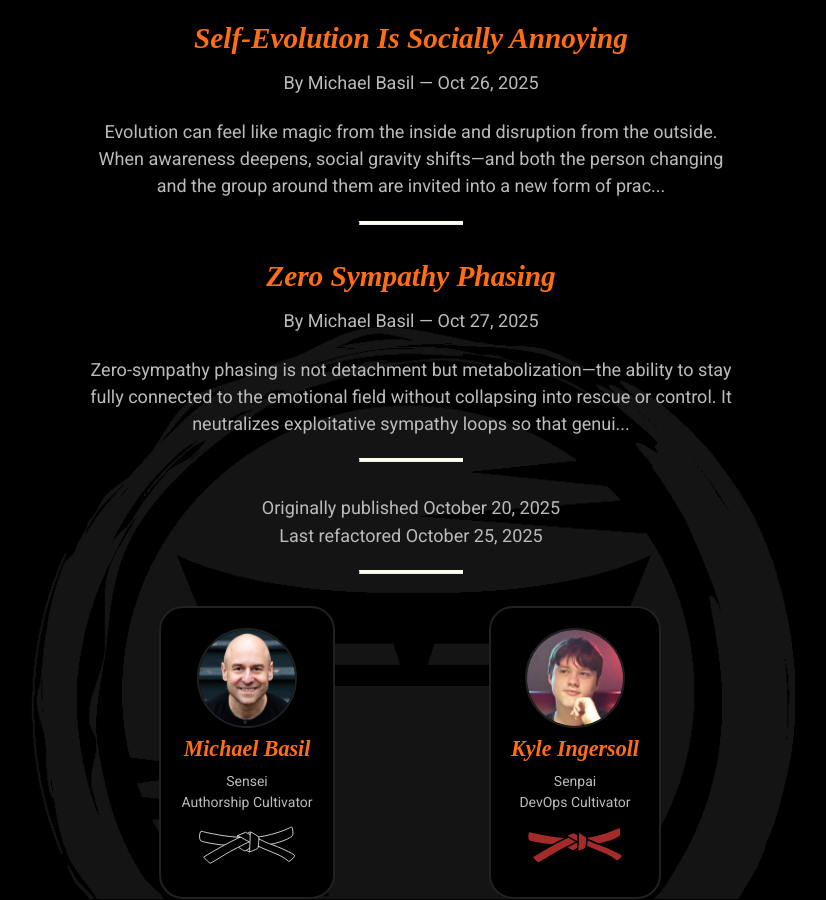
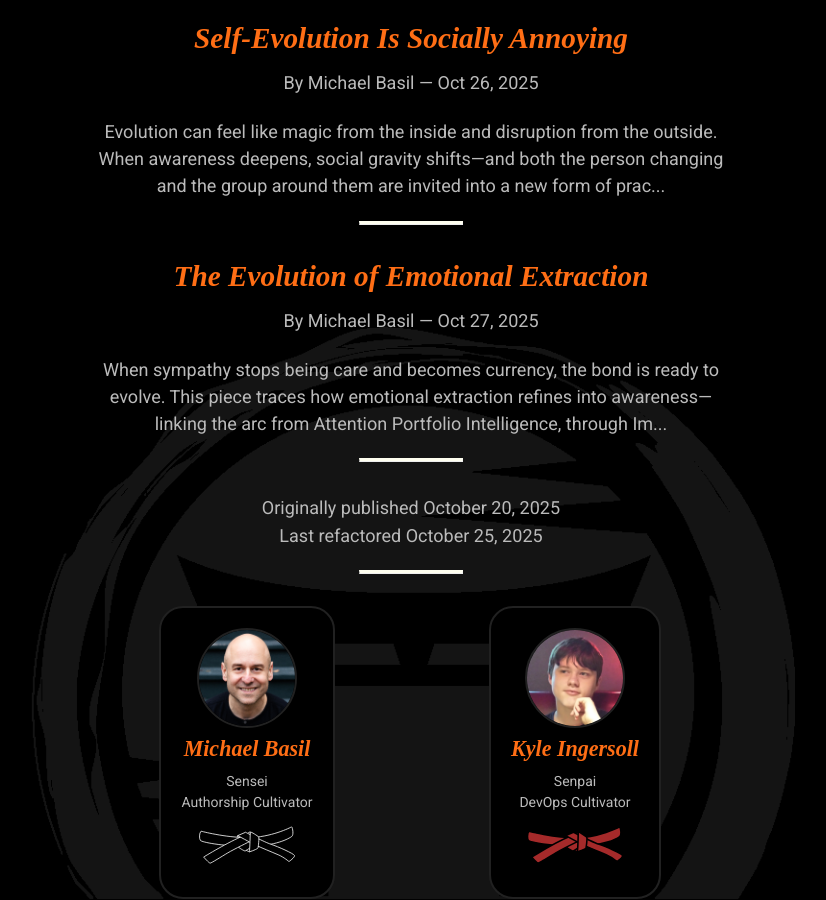
Before and after one commit to mindset-dojo/mindset-dojo.github.io, a Jekyll site: the page built from _forms/circle.md, in a window 1280 px wide and 900 px high, scrolled down 1809 px. Shown: the whole window, without its empty margins (229-1055 px from the left). Built offline with Jekyll 4.4.1, drawn with Linux system fonts in a browser that asks for light colours; some web fonts are replaced; some of the changed lines change nothing that is shown.

Commit message:
feat: evolution of emotional extraction article

```diff
--- a/_data/sections/program.yaml
+++ b/_data/sections/program.yaml
@@ -160,12 +160,8 @@
           flows:
             - label: "The Hand-Sword and the Shadow - Using Force for Peace"
               url: /insights/force-for-peace/
-            - label: Attention Portfolio Intelligence
-              url: /insights/attention-portfolio-intelligence
-            - label: "Immunity from Emotional Exploitation"
-              url: /insights/immunity-from-emotional-exploitation/
-            - label: "Zero Sympathy Phasing"
-              url: /insights/zero-sympathy-phasing/
+            - label: The Evolution of Emotional Extraction
+              url: /insights/evolution-of-emotional-extraction/
             - label: 30 minute Zazen with Chosei Zen Virtual Dojo
               url: https://www.choseizen.org/virtual-dojo
             - label: Cultivating a Threshold-Based Authorship Network
--- /dev/null
+++ b/_insights/2025-10-27-evolution-of-emotional-extraction.md
@@ -0,0 +1,46 @@
+---
+layout: insight
+title: The Evolution of Emotional Extraction
+title_mark: Evolution
+published_date: 2025-10-27
+refactored_date: 2025-10-27
+authors:
+  - michael-basil
+forms:
+  - dojo
+  - circle
+  - mat
+  - three-question-reflection
+  - integration-under-fire
+principles:
+  - relax
+  - center
+  - meet
+  - resonate
+excerpt: |
+  When sympathy stops being care and becomes currency, the bond is ready to evolve.
+  This piece traces how emotional extraction refines into awareness—linking the arc from
+  Attention Portfolio Intelligence, through Immunity from Emotional Exploitation,
+  Self-Evolution Is Socially Annoying, and Zero-Sympathy Phasing.
+  The extraction ends; the evolution begins.
+---
+
+Every unhealthy bond begins as an attempt to connect. At first, we invest attention the way we might invest money—hoping for resonance, return, or recognition. We don’t yet realize that our [attention portfolio](../attention-portfolio-intelligence/) determines not just what we notice, but what grows in us. When that portfolio tilts too far toward rescue, repair, or reassurance, we become vulnerable to emotional inflation—a story that feeds by consuming.
+
+At that point, what once felt like love begins to feel like labor. The emotion turns into economy. Attention becomes currency. And the self feels traded rather than met.
+
+Eventually, the body senses what the mind resists: extraction. That’s when the deeper immune system activates—[immunity from emotional exploitation](../immunity-from-emotional-exploitation/) isn’t coldness; it’s cellular wisdom saying, “enough.” We stop paying in sympathy. We cut the current that fuels the old exchange.
+
+But the end of extraction is not the end of the pattern—it’s the beginning of its evolution. When the current ceases, the nervous system doesn’t simply relax; it reorganizes. The energy that once powered the story seeks a new configuration.
+
+This is where [self-evolution becomes socially annoying](../self-evolution-is-socially-annoying/). Because the moment you stop orbiting the old gravity—the loop of approval, guilt, and repair—others who depend on that orbit feel destabilized. They may project, label, or moralize. That’s just the ecosystem noticing its imbalance.
+
+Then comes [zero-sympathy phasing](../zero-sympathy-phasing/)—the dojo stance of presence without purchase. No running, no chasing. No emotional subsidies or narrative loans. The bond either refines or burns itself out. Either way, what’s unwell in the bond must distill.
+
+From those ashes, we don’t know what will rise—or if it needs to. Maybe a fresh dynamic grounded in the present. Maybe complete separation, a dimensional distance born of clarity. Either way, the unhealthiness dissolves, and what remains is presence: an attention portfolio finally rebalanced, an immune system attuned, a self no longer socially compliant but genuinely available.
+
+There’s nothing to run from and nothing to chase in the present. The extraction becomes expansion. Zero-sympathy becomes compassion without collapse.
+
+> Love stops being a transaction and becomes a field.
+
+⛩️🌿
```
